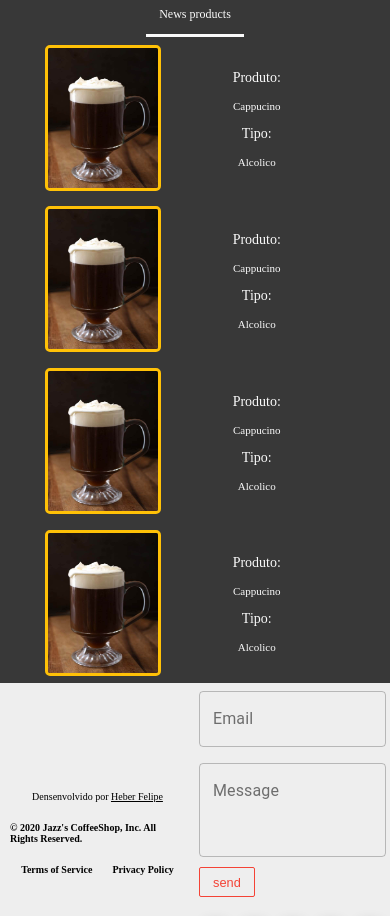
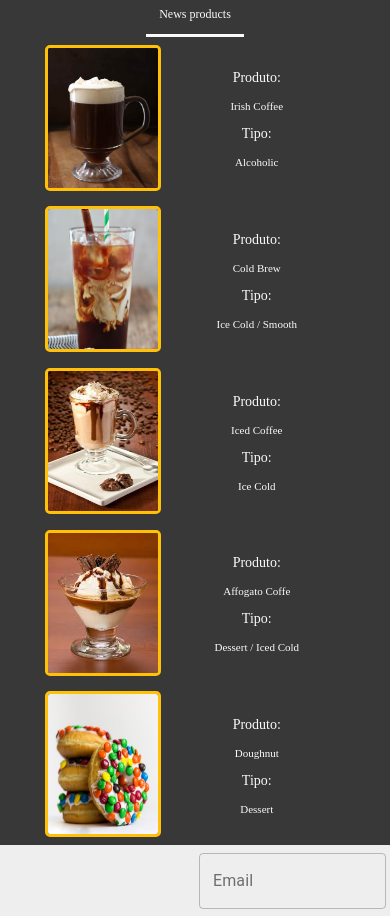
Before and after one commit to hebertbrito/jazzscoffee, a React (Create React App) app: page / in a window 390 px wide. Shown: the part 651-1567 px from the top of the page. Built offline with nearby package versions, Linux system fonts and the light colour scheme; a web font is replaced by a local one.

Commit message:
added changes css

```diff
--- a/src/Components/producitem/index.tsx
+++ b/src/Components/producitem/index.tsx
@@ -1,21 +1,24 @@
 import React from 'react'
 import './styles.css'
-import image2 from '../../Assets/irishcoffee.jpg'
 
-export function ProductItem() {
+interface ProductitemUI {
+    img?: JSX.Element
+    nameProduct: string
+    tipoProduct: string
+}
 
-    const img2 = <img src={image2} className="imgproduct" />
+export function ProductItem(props: ProductitemUI) {
 
     return (
         <div className="container_product_item">
             <div className="products">
                 <div className="product_item">
-                    {img2}
+                    {props.img}
                 </div>
             </div>
             <div className="product_info">
-                <p className="description_item"><p className="ind_product">Produto: </p>Cappucino</p>
-                <p className="description_item"><p className="ind_product">Tipo: </p>Alcolico</p>
+                <p className="description_item"><p className="ind_product">Produto: </p>{props.nameProduct}</p>
+                <p className="description_item"><p className="ind_product">Tipo: </p>{props.tipoProduct}</p>
             </div>
         </div>
     );
--- a/src/Components/socialicon/styles.css
+++ b/src/Components/socialicon/styles.css
@@ -10,10 +10,10 @@
 }
 
 .icon {
-    width: 50px;
-    height: 50px;
+    width: 45px;
+    height: 45px;
     background-color: #f1f1f1;
-    margin: 10px;
+    margin: 8px;
     border-radius: 30%;
     color: #4e342e;
     box-shadow: 0 5px 15px -5px #00000070;
@@ -22,7 +22,7 @@
 }
 
 .icon i {
-    line-height: 50px;
+    line-height: 45px;
     font-size: 25px;
     transition: all 0.2s;
 }
@@ -71,7 +71,7 @@
     }
 
     .icon i {
-        line-height: 17px;
+        line-height: 25px;
         font-size: 15px;
     }
 }
--- a/src/Pages/Product/index.tsx
+++ b/src/Pages/Product/index.tsx
@@ -1,8 +1,38 @@
 import React from 'react';
 import { Divider } from '@material-ui/core';
 import './styles.css'
+import image2 from '../../Assets/irishcoffee.jpg'
 
 import { ProductItem } from '../../Components/producitem'
+import { url } from 'inspector';
+
+const lstProduct = [] = [
+    {
+        img: <img src={require('../../Assets/irishcoffee.jpg')} className="imgproduct" />,
+        nameProduct: 'Irish Coffee',
+        typeProduct: 'Alcoholic'
+    },
+    {
+        img: <img src={require('../../Assets/coldbrew.jpg')} className="imgproduct" />,
+        nameProduct: 'Cold Brew',
+        typeProduct: 'Ice Cold / Smooth'
+    },
+    {
+        img: <img src={require('../../Assets/cafegelado.jpg')} className="imgproduct" />,
+        nameProduct: 'Iced Coffee',
+        typeProduct: 'Ice Cold'
+    },
+    {
+        img: <img src={require('../../Assets/cafeafogatto.jpg')} className="imgproduct" />,
+        nameProduct: 'Affogato Coffe',
+        typeProduct: 'Dessert / Iced Cold'
+    },
+    {
+        img: <img src={require('../../Assets/donuts.jpg')} className="imgproduct" />,
+        nameProduct: 'Doughnut',
+        typeProduct: 'Dessert'
+    },
+]
 
 class Products extends React.Component {
     render() {
@@ -10,17 +40,14 @@ class Products extends React.Component {
             <div className="containerproduct">
                 <div className="cont_title">
                     <div className="divider"></div>
-                    {/* <Divider style={{ backgroundColor: '#fafafa', height: '3px', width: '15%', alignSelf: 'center' }} /> */}
                     <p className="title_prod">News products</p>
-                    {/* <Divider style={{ backgroundColor: '#fafafa', height: '2px', width: '15%', alignSelf: 'center' }} /> */}
                     <div className="divider"></div>
 
                 </div>
                 <div className="produc_subs">
-                    <ProductItem />
-                    <ProductItem />
-                    <ProductItem />
-                    <ProductItem />
+                    {lstProduct.map(x => (
+                        <ProductItem img={x.img} nameProduct={x.nameProduct} tipoProduct={x.typeProduct} />
+                    ))}
                 </div>
             </div>
         );
```
